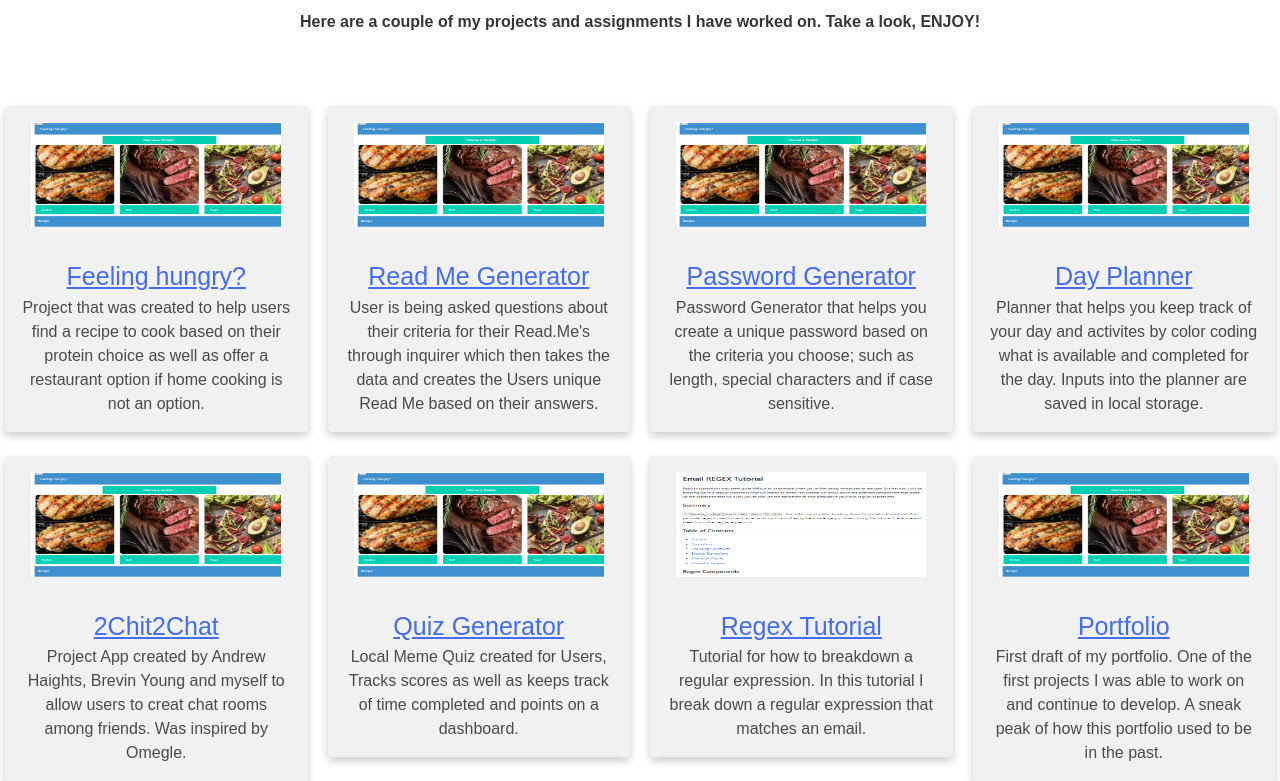
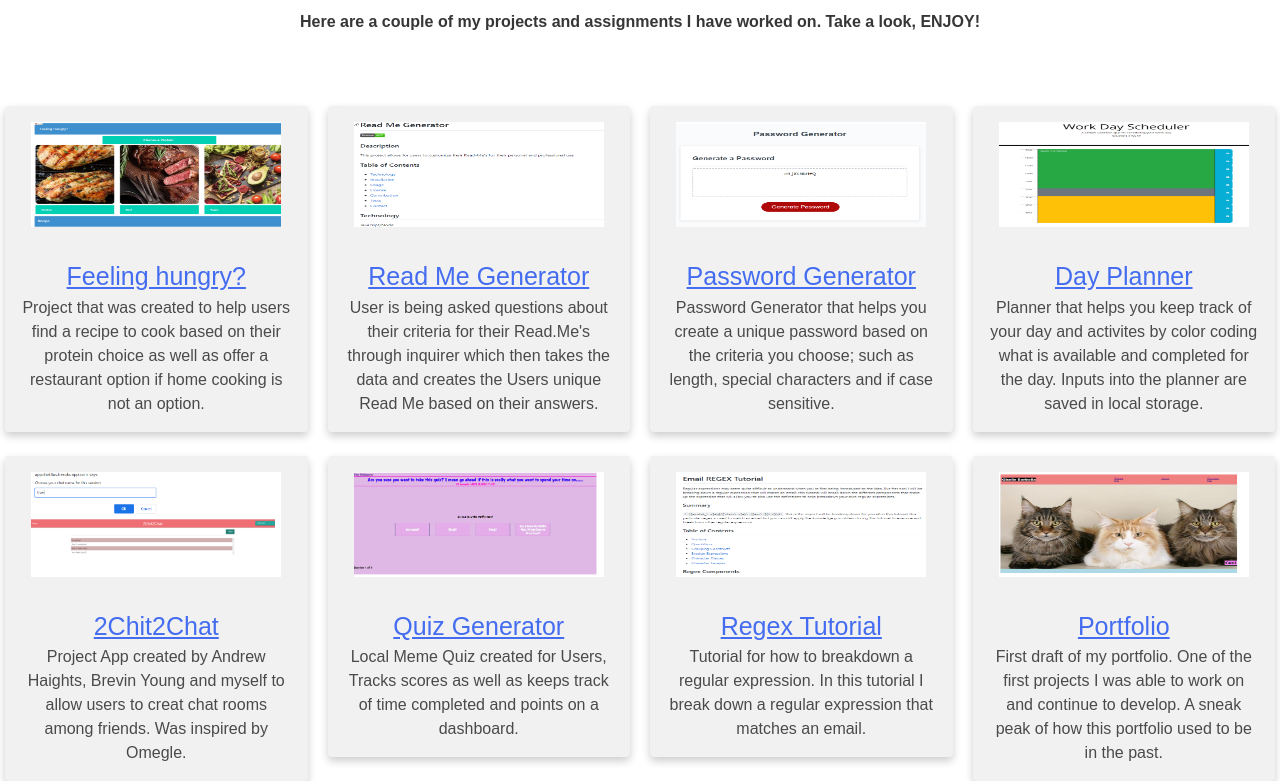
Before and after one commit to Giselle556/UPPortfolio, a plain HTML site: page project.html in a window 1280 px wide. Shown: the part 74-855 px from the top of the page. Drawn offline with nearby package versions, Linux system fonts and the light colour scheme.

Commit message:
adding photos to my projects

```diff
--- a/project.html
+++ b/project.html
@@ -44,7 +44,7 @@
           <div class="card">
             <center>
 
-              <img src="images\feeling hungry.PNG" style="height: 105px; width: 250px;">
+              <img src="images\read.PNG" style="height: 105px; width: 250px;">
 
             </center>
             <br>
@@ -55,7 +55,7 @@
         <div class="column">
           <div class="card">
             <center>
-              <img src="images\feeling hungry.PNG" style="height: 105px; width: 250px;">
+              <img src="images\password.PNG" style="height: 105px; width: 250px;">
             </center>
             <br>
             <h2>Password Generator</h2>
@@ -65,7 +65,7 @@
         <div class="column">
           <div class="card">
             <center>
-              <img src="images\feeling hungry.PNG" style="height: 105px; width: 250px;">
+              <img src="images\planner.PNG" style="height: 105px; width: 250px;">
             </center>
             <br>
             <h2>Day Planner</h2>
@@ -80,7 +80,7 @@
         <div class="column">
           <div class="card">
             <center>
-              <img src="images\feeling hungry.PNG" style="height: 105px; width: 250px;">
+              <img src="images/2chit.PNG" style="height: 105px; width: 250px;">
           </center>
           <br>
             <h2>2Chit2Chat</h2>
@@ -90,7 +90,7 @@
         <div class="column">
           <div class="card">
             <center>
-              <img src="images\feeling hungry.PNG" style="height: 105px; width: 250px;">
+              <img src="images\quiz.PNG" style="height: 105px; width: 250px;">
             </center>
             <br>
             <h2>Quiz Generator</h2>
@@ -110,7 +110,7 @@
         <div class="column">
           <div class="card">
             <center>
-              <img src="images\feeling hungry.PNG" style="height: 105px; width: 250px;">
+              <img src="images\portfolio.PNG" style="height: 105px; width: 250px;">
             </center>
             <br>
             <h2>Portfolio</h2>
```
Also changed, not shown: images/2chit.PNG (added), images/password.PNG (added), images/planner.PNG (added), images/portfolio.PNG (added), images/quiz.PNG (added), images/read.PNG (added).
